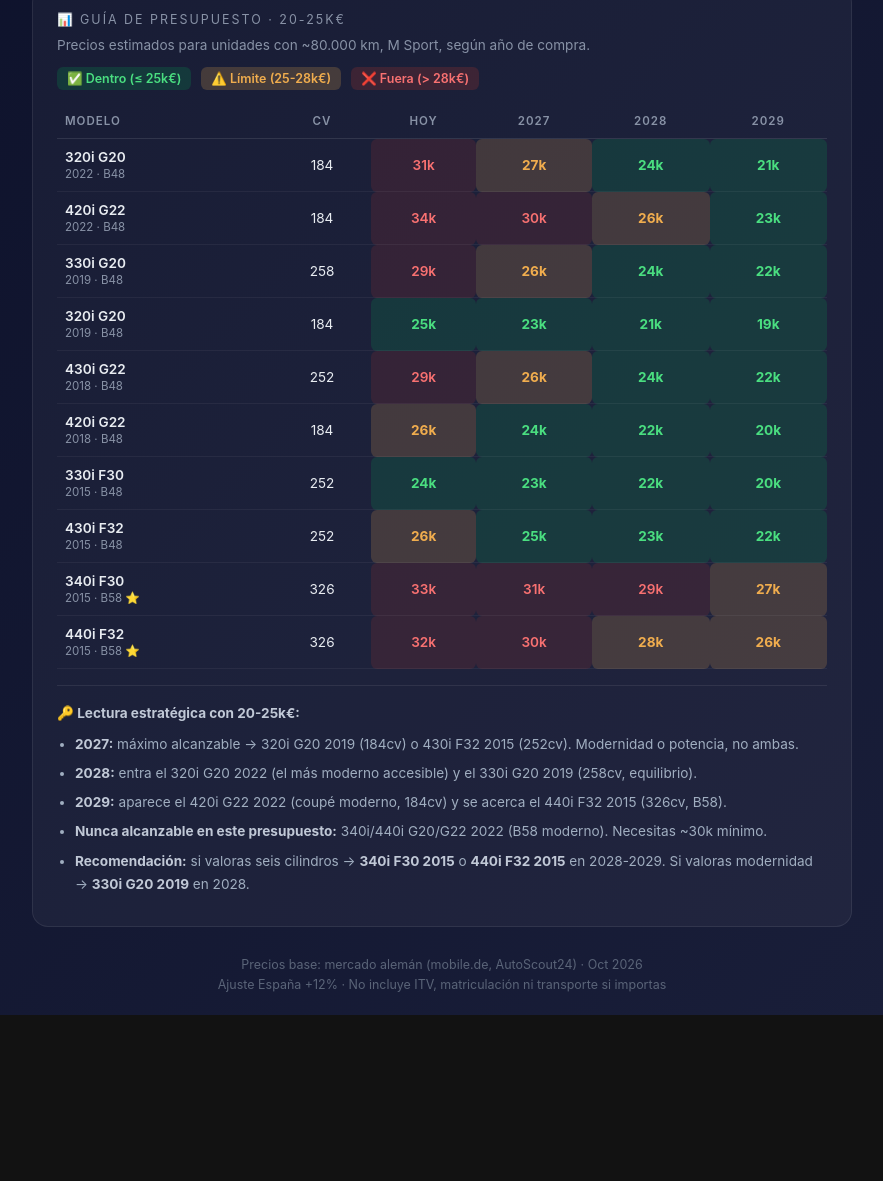
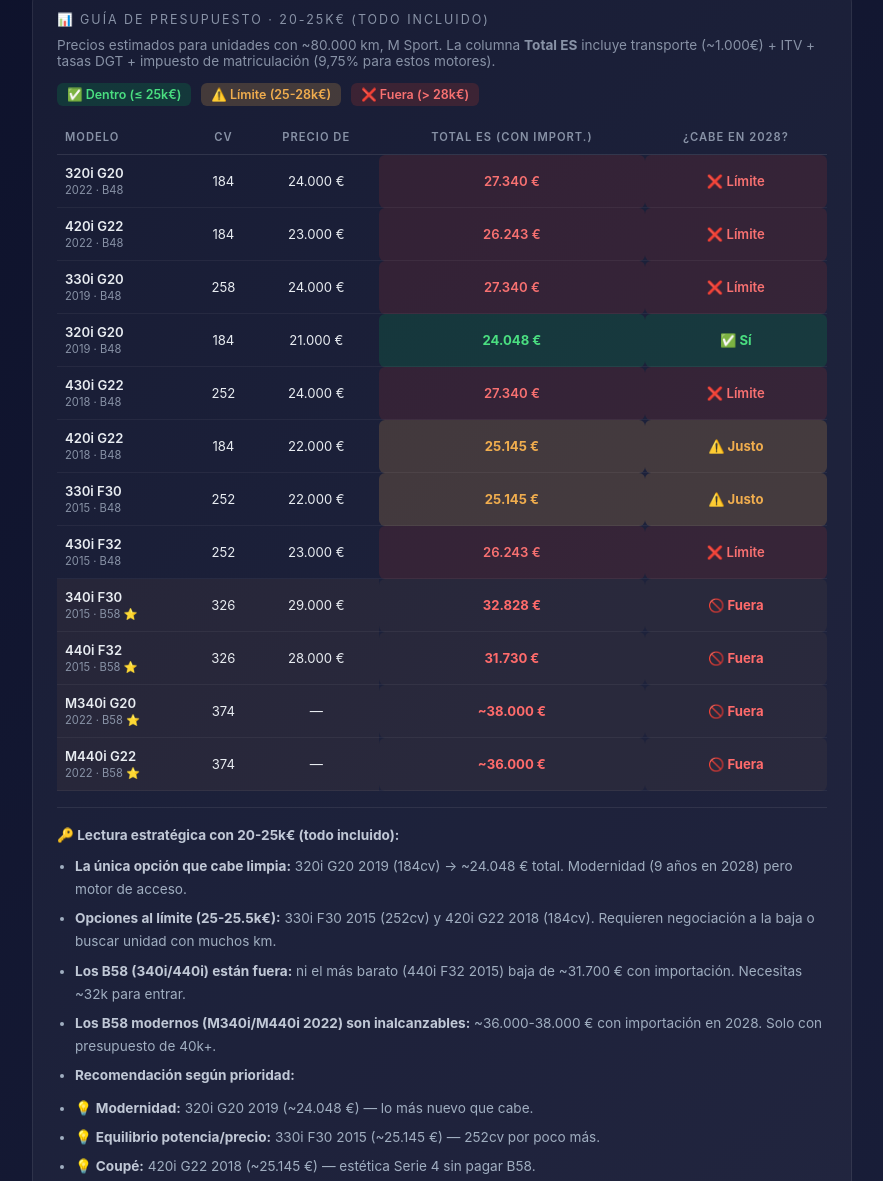
Before and after one commit to st99sp/Check-bmw, a plain HTML site: page index.html in a window 1280 px wide. Shown: the part 717-1898 px from the top of the page, without its empty margins (198-1081 px from the left). Before the commit the page ends 1732 px from the top, so only its background shows below. Drawn offline with Linux system fonts and the light colour scheme.

Commit message:
Actualizar index.html

```diff
--- a/index.html
+++ b/index.html
@@ -155,11 +155,11 @@
 .budget-wrapper { overflow-x: auto; margin-top: 6px; }
 .budget-table {
   width: 100%; border-collapse: collapse;
-  font-size: 0.85rem; min-width: 480px;
+  font-size: 0.82rem; min-width: 620px;
 }
 .budget-table th {
   text-align: left; padding: 10px 8px;
-  color: #8892a6; font-size: 0.72rem; font-weight: 600;
+  color: #8892a6; font-size: 0.7rem; font-weight: 600;
   text-transform: uppercase; letter-spacing: 1px;
   border-bottom: 1px solid rgba(255,255,255,0.1);
 }
@@ -173,8 +173,11 @@
 .budget-table .cell-ok   { background: rgba(0,166,81,0.18);  color: #4ade80; font-weight: 700; border-radius: 6px; }
 .budget-table .cell-warn { background: rgba(240,173,78,0.18); color: #f0ad4e; font-weight: 700; border-radius: 6px; }
 .budget-table .cell-bad  { background: rgba(192,57,43,0.15); color: #f87171; font-weight: 600; border-radius: 6px; }
+.budget-table .cell-fuera { background: rgba(192,57,43,0.3); color: #ff6b6b; font-weight: 700; border-radius: 6px; }
 .budget-table .modelo-cell { font-weight: 600; color: #e8ecf1; }
-.budget-table .modelo-cell small { display: block; color: #8892a6; font-weight: 400; font-size: 0.72rem; margin-top: 2px; }
+.budget-table .modelo-cell small { display: block; color: #8892a6; font-weight: 400; font-size: 0.7rem; margin-top: 2px; }
+.budget-table .b58-row td { background: rgba(240,173,78,0.05); }
+
 .budget-summary {
   margin-top: 16px; padding-top: 16px;
   border-top: 1px solid rgba(255,255,255,0.08);
@@ -252,10 +255,13 @@
   </div>
 
   <div id="result"></div>
+
+
+         <!-- ═══════════ GUÍA DE PRESUPUESTO 20-25k€ ═══════════ -->
 <div class="card">
-  <div class="section-title">📊 Guía de presupuesto · 20-25k€</div>
+  <div class="section-title">📊 Guía de presupuesto · 20-25k€ (todo incluido)</div>
   <p style="color:#8892a6; font-size:0.85rem; margin-bottom:14px;">
-    Precios estimados para unidades con ~80.000 km, M Sport, según año de compra.
+    Precios estimados para unidades con ~80.000 km, M Sport. La columna <strong>Total ES</strong> incluye transporte (~1.000€) + ITV + tasas DGT + impuesto de matriculación (9,75% para estos motores).
   </p>
 
   <div class="budget-legend">
@@ -270,106 +276,118 @@
         <tr>
           <th>Modelo</th>
           <th>CV</th>
-          <th>Hoy</th>
-          <th>2027</th>
-          <th>2028</th>
-          <th>2029</th>
+          <th>Precio DE</th>
+          <th>Total ES (con import.)</th>
+          <th>¿Cabe en 2028?</th>
         </tr>
       </thead>
       <tbody>
         <tr>
           <td class="modelo-cell">320i G20<small>2022 · B48</small></td>
           <td>184</td>
-          <td class="cell-bad">31k</td>
-          <td class="cell-warn">27k</td>
-          <td class="cell-ok">24k</td>
-          <td class="cell-ok">21k</td>
+          <td>24.000 €</td>
+          <td class="cell-bad">27.340 €</td>
+          <td class="cell-bad">❌ Límite</td>
         </tr>
         <tr>
           <td class="modelo-cell">420i G22<small>2022 · B48</small></td>
           <td>184</td>
-          <td class="cell-bad">34k</td>
-          <td class="cell-bad">30k</td>
-          <td class="cell-warn">26k</td>
-          <td class="cell-ok">23k</td>
+          <td>23.000 €</td>
+          <td class="cell-bad">26.243 €</td>
+          <td class="cell-bad">❌ Límite</td>
         </tr>
         <tr>
           <td class="modelo-cell">330i G20<small>2019 · B48</small></td>
           <td>258</td>
-          <td class="cell-bad">29k</td>
-          <td class="cell-warn">26k</td>
-          <td class="cell-ok">24k</td>
-          <td class="cell-ok">22k</td>
+          <td>24.000 €</td>
+          <td class="cell-bad">27.340 €</td>
+          <td class="cell-bad">❌ Límite</td>
         </tr>
         <tr>
           <td class="modelo-cell">320i G20<small>2019 · B48</small></td>
           <td>184</td>
-          <td class="cell-ok">25k</td>
-          <td class="cell-ok">23k</td>
-          <td class="cell-ok">21k</td>
-          <td class="cell-ok">19k</td>
+          <td>21.000 €</td>
+          <td class="cell-ok">24.048 €</td>
+          <td class="cell-ok">✅ Sí</td>
         </tr>
         <tr>
           <td class="modelo-cell">430i G22<small>2018 · B48</small></td>
           <td>252</td>
-          <td class="cell-bad">29k</td>
-          <td class="cell-warn">26k</td>
-          <td class="cell-ok">24k</td>
-          <td class="cell-ok">22k</td>
+          <td>24.000 €</td>
+          <td class="cell-bad">27.340 €</td>
+          <td class="cell-bad">❌ Límite</td>
         </tr>
         <tr>
           <td class="modelo-cell">420i G22<small>2018 · B48</small></td>
           <td>184</td>
-          <td class="cell-warn">26k</td>
-          <td class="cell-ok">24k</td>
-          <td class="cell-ok">22k</td>
-          <td class="cell-ok">20k</td>
+          <td>22.000 €</td>
+          <td class="cell-warn">25.145 €</td>
+          <td class="cell-warn">⚠️ Justo</td>
         </tr>
         <tr>
           <td class="modelo-cell">330i F30<small>2015 · B48</small></td>
           <td>252</td>
-          <td class="cell-ok">24k</td>
-          <td class="cell-ok">23k</td>
-          <td class="cell-ok">22k</td>
-          <td class="cell-ok">20k</td>
+          <td>22.000 €</td>
+          <td class="cell-warn">25.145 €</td>
+          <td class="cell-warn">⚠️ Justo</td>
         </tr>
         <tr>
           <td class="modelo-cell">430i F32<small>2015 · B48</small></td>
           <td>252</td>
-          <td class="cell-warn">26k</td>
-          <td class="cell-ok">25k</td>
-          <td class="cell-ok">23k</td>
-          <td class="cell-ok">22k</td>
+          <td>23.000 €</td>
+          <td class="cell-bad">26.243 €</td>
+          <td class="cell-bad">❌ Límite</td>
         </tr>
-        <tr>
-          <td class="modelo-cell">340i F30<small>2015 · B58 ⭐</small></td>
+        <tr class="b58-row">
+          <td class="modelo-cell">340i F30 <small>2015 · B58 ⭐</small></td>
           <td>326</td>
-          <td class="cell-bad">33k</td>
-          <td class="cell-bad">31k</td>
-          <td class="cell-bad">29k</td>
-          <td class="cell-warn">27k</td>
+          <td>29.000 €</td>
+          <td class="cell-fuera">32.828 €</td>
+          <td class="cell-fuera">🚫 Fuera</td>
         </tr>
-        <tr>
-          <td class="modelo-cell">440i F32<small>2015 · B58 ⭐</small></td>
+        <tr class="b58-row">
+          <td class="modelo-cell">440i F32 <small>2015 · B58 ⭐</small></td>
           <td>326</td>
-          <td class="cell-bad">32k</td>
-          <td class="cell-bad">30k</td>
-          <td class="cell-warn">28k</td>
-          <td class="cell-warn">26k</td>
+          <td>28.000 €</td>
+          <td class="cell-fuera">31.730 €</td>
+          <td class="cell-fuera">🚫 Fuera</td>
+        </tr>
+        <tr class="b58-row">
+          <td class="modelo-cell">M340i G20 <small>2022 · B58 ⭐</small></td>
+          <td>374</td>
+          <td>—</td>
+          <td class="cell-fuera">~38.000 €</td>
+          <td class="cell-fuera">🚫 Fuera</td>
+        </tr>
+        <tr class="b58-row">
+          <td class="modelo-cell">M440i G22 <small>2022 · B58 ⭐</small></td>
+          <td>374</td>
+          <td>—</td>
+          <td class="cell-fuera">~36.000 €</td>
+          <td class="cell-fuera">🚫 Fuera</td>
         </tr>
       </tbody>
     </table>
   </div>
 
   <div class="budget-summary">
-    <strong>🔑 Lectura estratégica con 20-25k€:</strong>
+    <strong>🔑 Lectura estratégica con 20-25k€ (todo incluido):</strong>
     <ul>
-      <li><strong>2027:</strong> máximo alcanzable → 320i G20 2019 (184cv) o 430i F32 2015 (252cv). Modernidad o potencia, no ambas.</li>
-      <li><strong>2028:</strong> entra el 320i G20 2022 (el más moderno accesible) y el 330i G20 2019 (258cv, equilibrio).</li>
-      <li><strong>2029:</strong> aparece el 420i G22 2022 (coupé moderno, 184cv) y se acerca el 440i F32 2015 (326cv, B58).</li>
-      <li><strong>Nunca alcanzable en este presupuesto:</strong> 340i/440i G20/G22 2022 (B58 moderno). Necesitas ~30k mínimo.</li>
-      <li><strong>Recomendación:</strong> si valoras seis cilindros → <strong>340i F30 2015</strong> o <strong>440i F32 2015</strong> en 2028-2029. Si valoras modernidad → <strong>330i G20 2019</strong> en 2028.</li>
+      <li><strong>La única opción que cabe limpia:</strong> 320i G20 2019 (184cv) → ~24.048 € total. Modernidad (9 años en 2028) pero motor de acceso.</li>
+      <li><strong>Opciones al límite (25-25.5k€):</strong> 330i F30 2015 (252cv) y 420i G22 2018 (184cv). Requieren negociación a la baja o buscar unidad con muchos km.</li>
+      <li><strong>Los B58 (340i/440i) están fuera:</strong> ni el más barato (440i F32 2015) baja de ~31.700 € con importación. Necesitas ~32k para entrar.</li>
+      <li><strong>Los B58 modernos (M340i/M440i 2022) son inalcanzables:</strong> ~36.000-38.000 € con importación en 2028. Solo con presupuesto de 40k+.</li>
+      <li><strong>Recomendación según prioridad:</strong></li>
     </ul>
+    <ul style="margin-top:10px;">
+      <li>💡 <strong>Modernidad:</strong> 320i G20 2019 (~24.048 €) — lo más nuevo que cabe.</li>
+      <li>💡 <strong>Equilibrio potencia/precio:</strong> 330i F30 2015 (~25.145 €) — 252cv por poco más.</li>
+      <li>💡 <strong>Coupé:</strong> 420i G22 2018 (~25.145 €) — estética Serie 4 sin pagar B58.</li>
+      <li>💡 <strong>Si estiras a 30-32k€:</strong> 440i F32 2015 (~31.730 €) — el B58 más accesible.</li>
+    </ul>
+    <p style="margin-top:12px; font-size:0.8rem; color:#8892a6;">
+      ⚠️ Los precios son estimaciones orientativas. El estado real, kilometraje exacto, equipamiento y negociación pueden mover el total ±15%.
+    </p>
   </div>
 </div>
 
```
